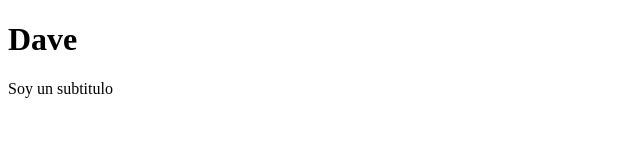
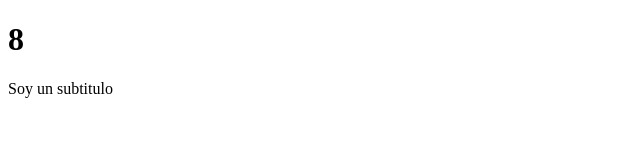
Before and after one commit to Davidcastel26/HooksReact, a React (Vite) app in the folder counterVite/: page / in a window 1280 px wide. Shown: the top 160 px of the page, without its empty margins (0-640 px from the left). Built offline with nearby package versions, Linux system fonts and the light colour scheme.

Commit message:
Update FirstApp.jsx

```diff
--- a/counterVite/src/FirstApp.jsx
+++ b/counterVite/src/FirstApp.jsx
@@ -1,9 +1,18 @@
 import React from 'react'
+
+const newMessage = {
+  message: 'Hola mundo',
+  title: 'Fernando'
+}
+
+const something = () => {
+  return 4+4;
+}
 
 export const FirstApp = () => {
   return (
     <>
-      <h1> Dave </h1>
+      <h1> { something() } </h1>
       <p>Soy un subtitulo</p>
     </>
   )
```
